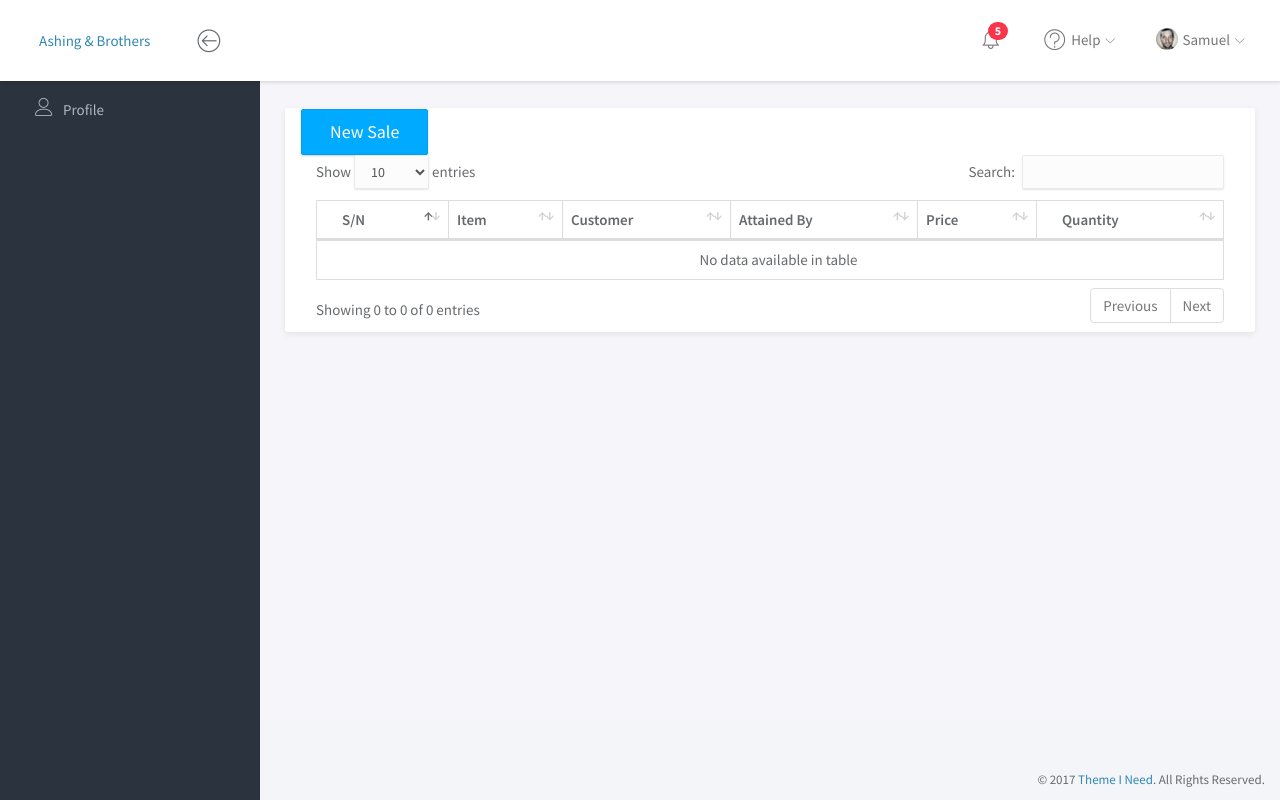
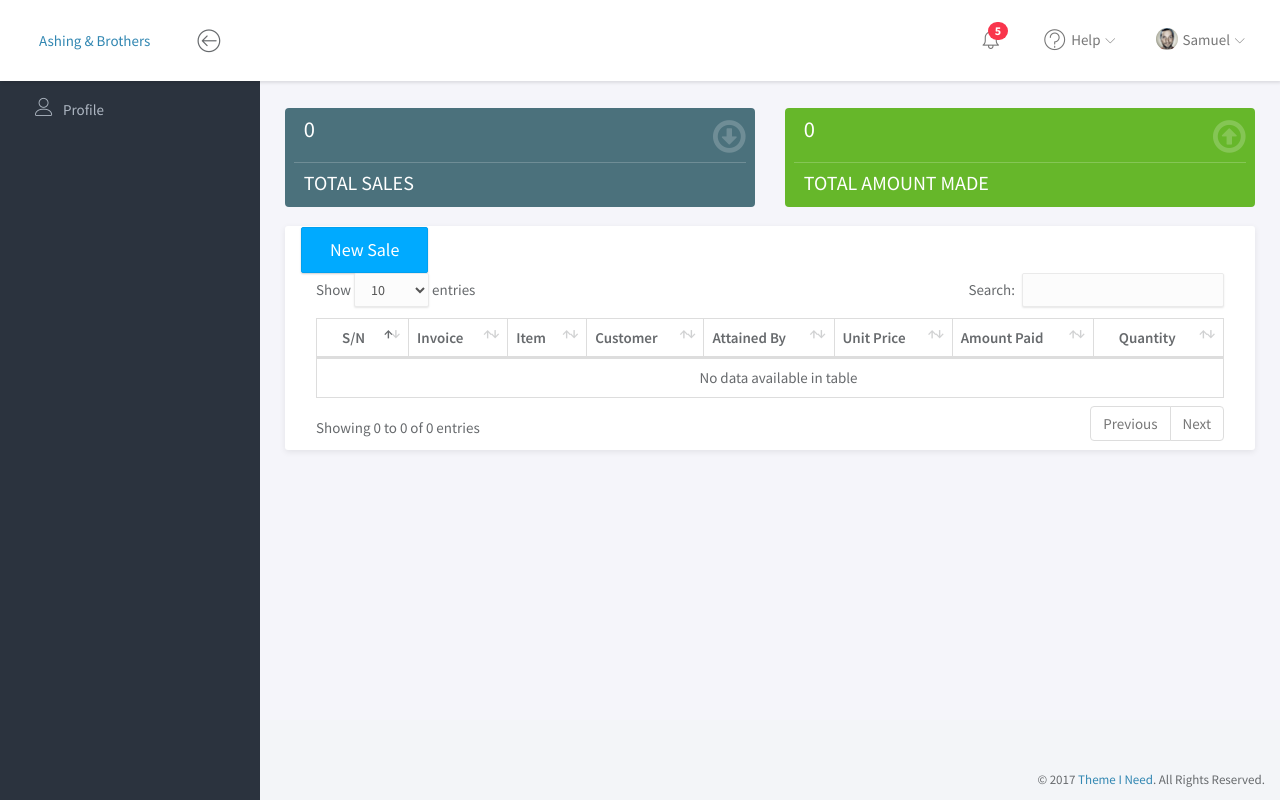
Before and after one commit to tjzango/sale-invento, a Django app: page /sale/ in a window 1280 px wide. Run offline with Django 3.2, Linux system fonts and the light colour scheme; the visitor is signed in with stand-in values (Sample User, id 1); data that the repository does not hold is empty; some libraries are stand-ins or nearby versions.

Commit message:
Compile ssales

```diff
--- a/sale/models.py
+++ b/sale/models.py
@@ -11,6 +11,7 @@ from customer.models import Customer
 from django.db import models
 from store.models import RequestOrder
 from index.models import Account
+
 
 class Order(models.Model):
     customer = models.ForeignKey(Customer)
@@ -33,9 +34,13 @@ class OrderItem(models.Model):
     price = models.DecimalField(max_digits=10, decimal_places=2)
     quantity = models.PositiveIntegerField(default=1)
     attained_by = models.ForeignKey(Account)
+    with_some = models.BooleanField(default=True)
 
     def __str__(self):
         return '{}'.format(self.id)
 
     def get_cost(self):
         return self.price * self.quantity
+
+    def get_sale_cost(self):
+        return self.order.amount_paid * self.quantity
--- a/sale/templates/sale.html
+++ b/sale/templates/sale.html
@@ -5,8 +5,30 @@
 {% block title %} Sale{% endblock %}
 {% block style %}
     <link rel="stylesheet" href="/static/vendor/datatables/dataTables.bootstrap4.css">
+    <link rel="stylesheet" href="/static/css/custome-style.css">
 {% endblock %}
 {% block content %}
+    <div class="row">
+        <div class="col-sm-7 col-lg-6">
+            <div class="c-state">
+                <h4 class="c-state__number">{{ total }}</h4>
+                <p style="font-size: 20px" class="c-state__status">Total Sales</p>
+                <span class="c-state__indicator">
+                    <i class="fa fa-arrow-circle-o-down"></i>
+                </span>
+            </div><!-- // c-state -->
+        </div>
+        <div class="col-sm-7 col-lg-6">
+            <div class="c-state c-state--success">
+                <h4 class="c-state__number">{{ total_amount_made | money_format }}</h4>
+                <p style="font-size: 20px" class="c-state__status">Total Amount Made</p>
+                <span class="c-state__indicator">
+                            <i class="fa fa-arrow-circle-o-up"></i>
+                        </span>
+            </div><!-- // c-state -->
+        </div>
+
+    </div>
     <div class="panel panel-profile">
         <div class="clearfix">
             <div class="col-sm-12">
@@ -28,10 +50,12 @@
                         <thead>
                         <tr>
                             <th>S/N</th>
+                            <th>Invoice</th>
                             <th>Item</th>
                             <th>Customer</th>
                             <th>Attained By</th>
-                            <th>Price</th>
+                            <th>Unit Price</th>
+                            <th>Amount Paid</th>
                             <th>Quantity</th>
                         </tr>
                         </thead>
@@ -39,10 +63,12 @@
                         {% for sale in sales %}
                             <tr>
                                 <td>{{ forloop.counter }}</td>
+                                <td>{{ sale.order.id }}</td>
                                 <td>{{ sale.product }}</td>
                                 <td>{{ sale.order.customer.name }}</td>
                                 <td>{{ sale.attained_by }}</td>
-                                <td>{{ sale.price | money_format }}</td>
+                                <td>{{ sale.price }}</td>
+                                <td>{{ sale.order.amount_paid | money_format }}</td>
                                 <td>{{ sale.quantity }}</td>
                             </tr>
                         {% endfor %}
--- a/sale/views.py
+++ b/sale/views.py
@@ -2,12 +2,12 @@
 from __future__ import unicode_literals
 
 from django.contrib.auth.decorators import login_required
-from django.shortcuts import render, redirect
+from django.shortcuts import render, redirect, get_list_or_404
 from django.contrib import messages
 
 from sale.forms import OrderSaveForm, QuantityForm
 from cart.cart import Cart
-from store.models import Item
+from store.models import Item, RequestOrder
 from sale.models import Order, OrderItem
 from index.models import Account
 
@@ -20,8 +20,15 @@ def index(request):
     :param request:
     :return:
     """
+    sales = OrderItem.objects.all()
+    order = Order.objects.all()
+    total_amount_made = sum(item.amount_paid for item in order)
+    for item in sales:
+        price = item.price * item.order.amount_paid
     context = {
-        'sales': OrderItem.objects.all()
+        'sales': sales,
+        'total': sales.count(),
+        'total_amount_made': total_amount_made
     }
     return render(request, 'sale.html', context)
 
@@ -38,14 +45,29 @@ def new_sale(request):
         order = order_form.save()
         cart = Cart(request)
         for item in cart:
+            try:
+                remain_item = RequestOrder.objects.filter(item=item.product)
+                for i in remain_item:
+                    if i.remaining_quantity <= int(item.quantity):
+                        i.remaining_quantity = 0
+                        i.save()
+                    else:
+                        i.remaining_quantity = int(i.remaining_quantity) - int(item.quantity)
+                        i.save()
+                print('yeas')
+            except Exception as e:
+                messages.error(request, e)
+
             OrderItem.objects.create(
                 order=order,
                 product=item.product,
                 price=item.unit_price,
                 quantity=item.quantity,
-                attained_by=Account.objects.get(user=request.user)
+                attained_by=Account.objects.get(user=request.user),
             )
-        cart.clear()
+            cart.clear()
+
+        messages.success(request, 'Sale Completed >- Print Receipt')
         return redirect('/sale/')
     context = {
         'form': OrderSaveForm,
@@ -91,12 +113,6 @@ def decrease_quantity(request, key, quantity):
     cart = Cart(request)
     qty = int(quantity) - 1
     cart.update(quantity=qty, product=item, unit_price=item.price)
-    context = {
-        'form': OrderSaveForm,
-        'items': Item.objects.all(),
-        'cart': Cart(request),
-        'quantity': QuantityForm()
-    }
     return redirect('/sale/new/')
 
 
@@ -136,6 +152,7 @@ def sale_completed(request):
     pass
 
 
+@login_required
 def remove_item(request, key):
     item = Item.objects.get(id=key)
     cart = Cart(request)
```
